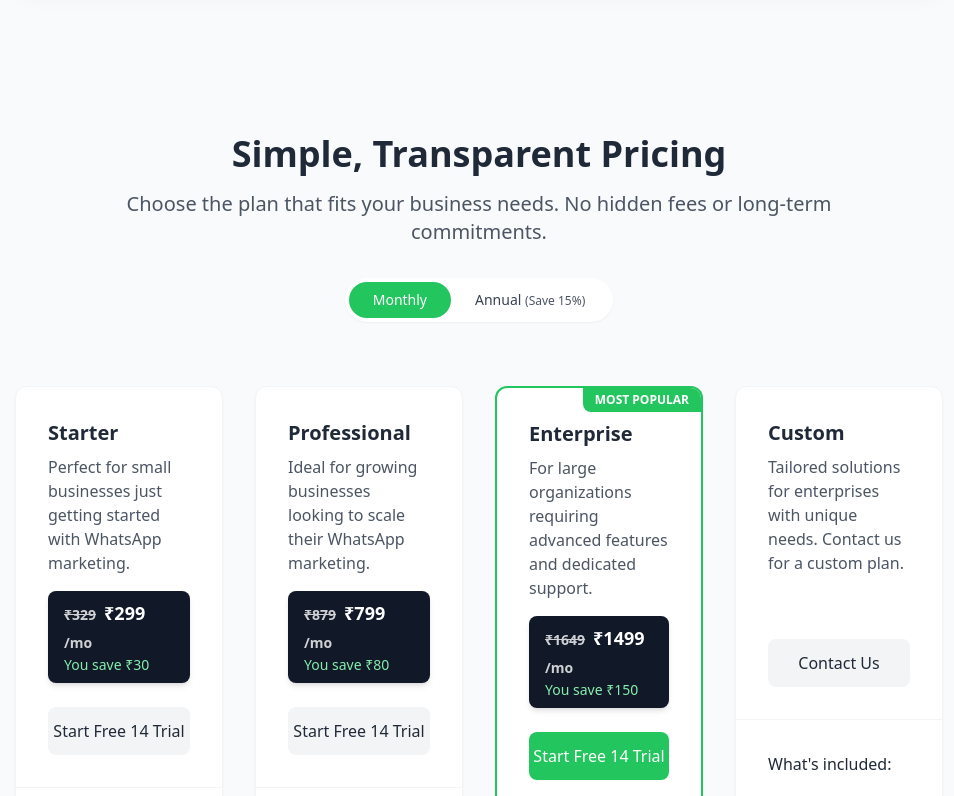
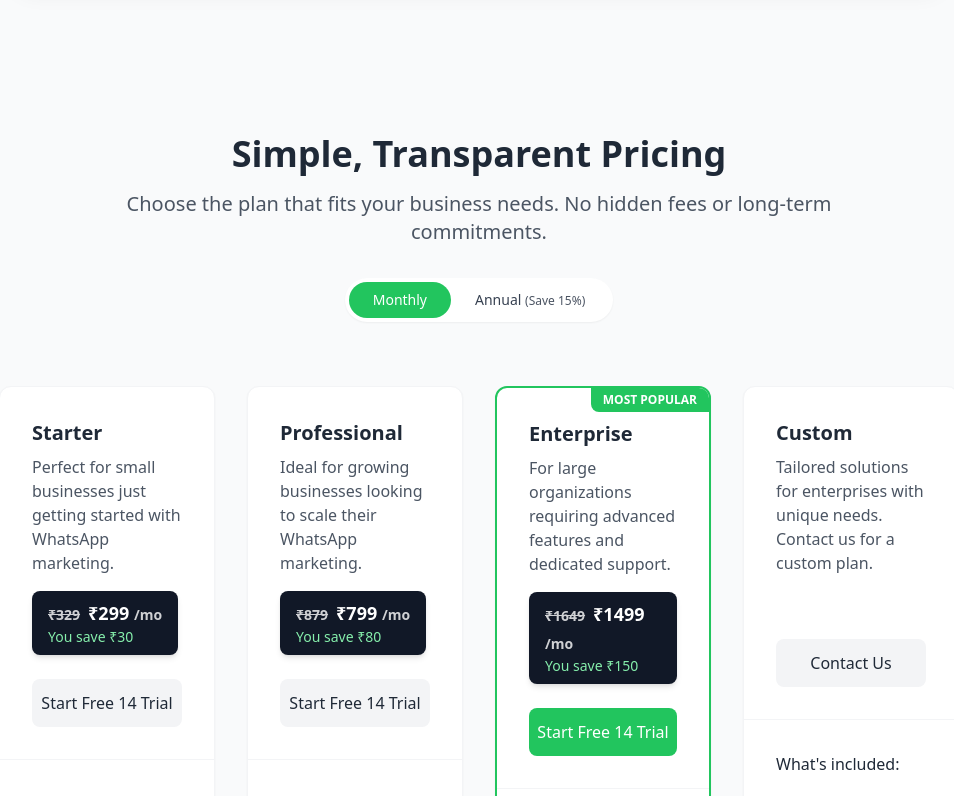
Before and after one commit to selva-itoi/whaps, a React (Vite) app: page / in a window 1280 px wide. Shown: the part 3840-4636 px from the top of the page, without its empty margins (161-1115 px from the left). Built offline with nearby package versions, Linux system fonts and the light colour scheme.

Commit message:
reduce some more space

```diff
--- a/src/components/Pricing.tsx
+++ b/src/components/Pricing.tsx
@@ -117,7 +117,7 @@ const Pricing: React.FC = () => {
 
   return (
     <section id="pricing" className="py-20 bg-gray-50">
-      <div className="max-w-7xl mx-auto px-6 md:px-12">
+      <div className="max-w-7xl mx-auto px-4 md:px-8">
         <motion.div
           className="text-center mb-16"
           initial={{ opacity: 0, y: 20 }}
```
